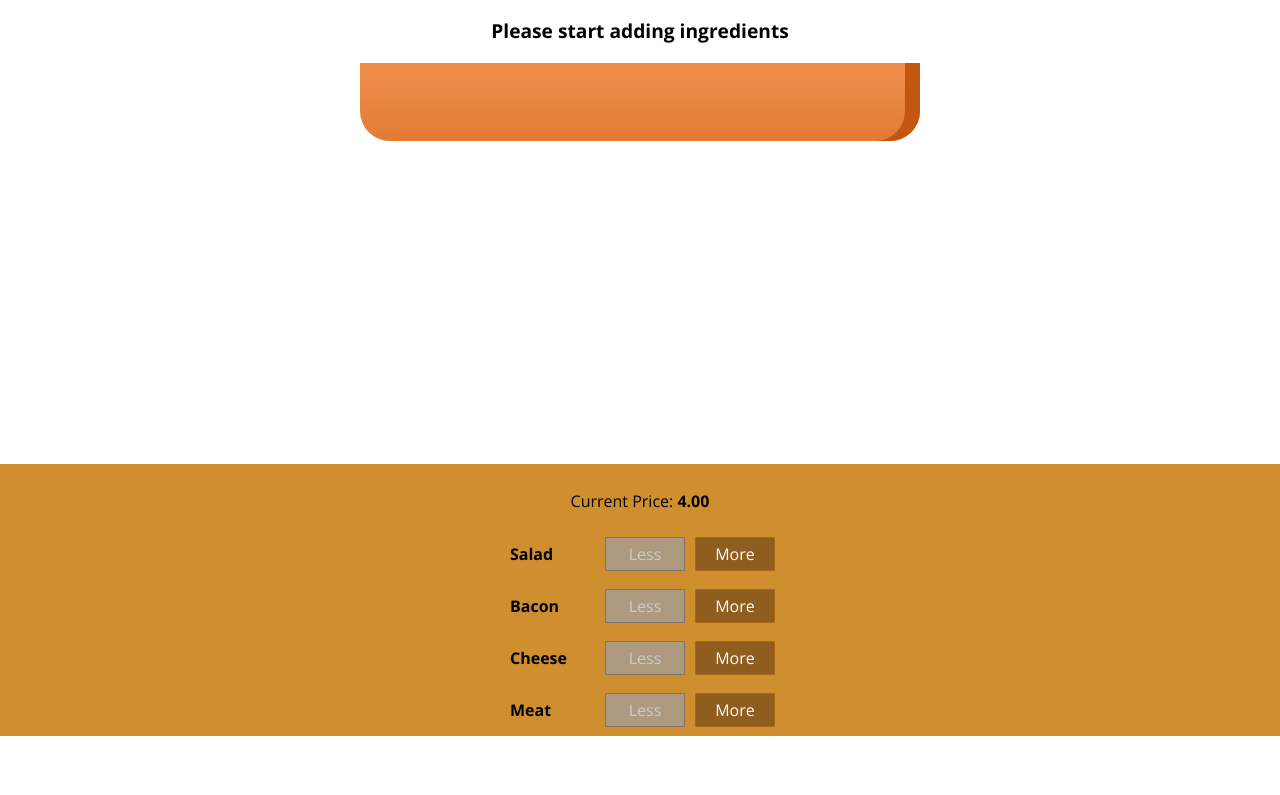
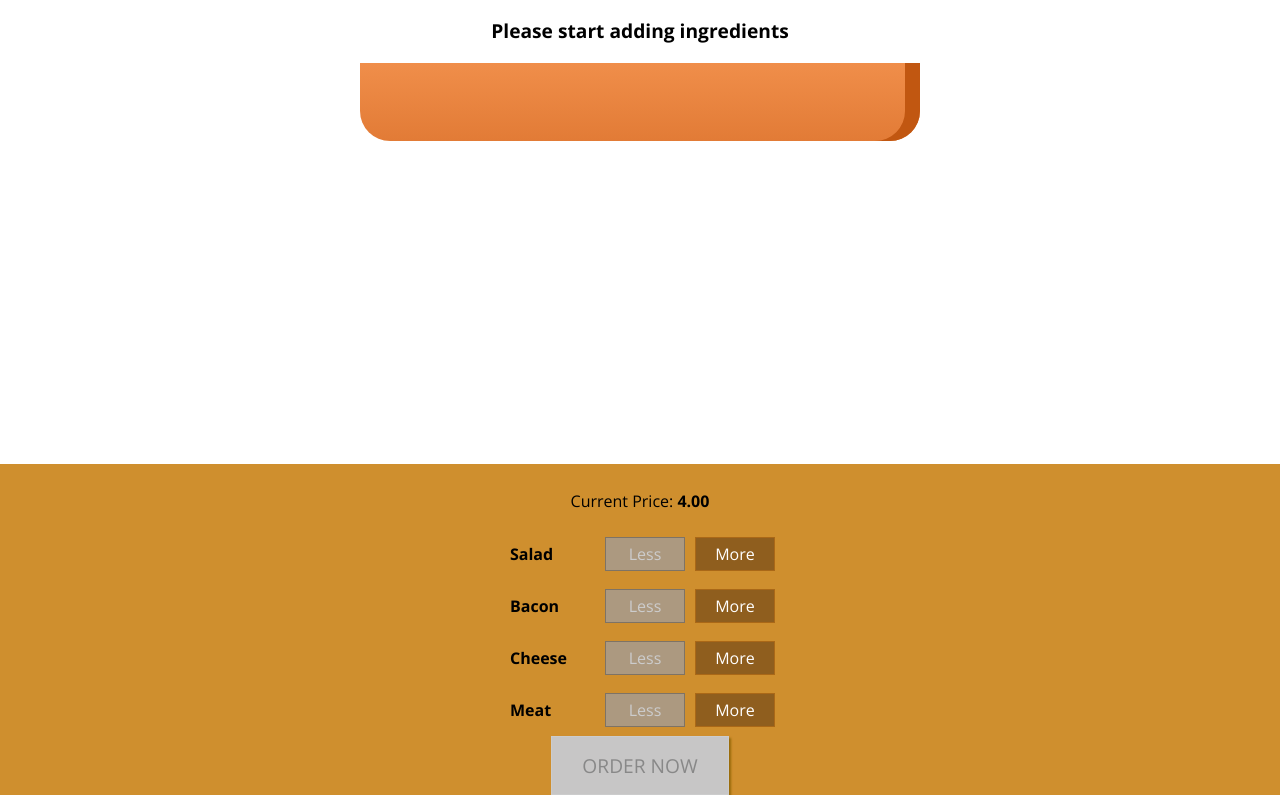
Before and after one commit to nmanzano/reactBurger, a React app: page / in a window 1280 px wide. Shown: the part 174-969 px from the top of the page. Before the commit the page ends 910 px from the top, so only its background shows below. Built offline with nearby package versions, Linux system fonts and the light colour scheme.

Commit message:
added the order button

```diff
--- a/src/components/Burger/BuildControls/BuildControls.css
+++ b/src/components/Burger/BuildControls/BuildControls.css
@@ -8,3 +8,44 @@
   margin: auto;
   padding: 10px 0 0;
 }
+
+.OrderButton {
+    background-color: #DAD735;
+    outline: none;
+    cursor: pointer;
+    border: 1px solid #966909;
+    color: #966909;
+    font-family: inherit;
+    font-size: 1.2em;
+    padding: 15px 30px;
+    box-shadow: 2px 2px 2px #966909;
+}
+
+.OrderButton:hover, .OrderButton:active {
+    background-color: #A0DB41;
+    border: 1px solid #966909;
+    color: #966909;
+}
+
+.OrderButton:disabled {
+    background-color: #C7C6C6;
+    cursor: not-allowed;
+    border: 1px solid #ccc;
+    color: #888888;
+}
+
+.OrderButton:not(:disabled) {
+    animation: enable 0.3s linear;
+}
+
+@keyframes enable {
+    0% {
+        transform: scale(1);
+    }
+    60% {
+        transform: scale(1.1);
+    }
+    100% {
+        transform: scale(1);
+    }
+}
--- a/src/components/Burger/BuildControls/BuildControls.js
+++ b/src/components/Burger/BuildControls/BuildControls.js
@@ -18,6 +18,9 @@
         disabled={props.disabled[ctrl.type]}
       />
     ))}
+    <button
+      className={classes.OrderButton}
+      disabled={!props.purchasable}>ORDER NOW</button>
   </div>
 )
 
--- a/src/containers/BurgerBuilder/BurgerBuilder.js
+++ b/src/containers/BurgerBuilder/BurgerBuilder.js
@@ -18,7 +18,18 @@
       cheese: 0,
       meat: 0,
     },
-    totalPrice: 4
+    totalPrice: 4,
+    purchasable: false
+  }
+
+  updatePurchaseState (ingredients) {
+    const sum = Object.keys(ingredients).map(igKey => {
+      return ingredients[igKey]
+    })
+    .reduce((sum, el) => {
+      return sum + el;
+    }, 0);
+    this.setState({purchasable: sum > 0});
   }
 
   addIngredientHandler = (type) => {
@@ -32,6 +43,7 @@
     const oldPrice = this.state.totalPrice;
     const newPrice = oldPrice + priceAddition;
     this.setState({totalPrice: newPrice, ingredients: updatedIngredients})
+    this.updatePurchaseState(updatedIngredients);
   }
 
   removeIngredienHandler = (type) => {
@@ -48,6 +60,7 @@
     const oldPrice = this.state.totalPrice;
     const newPrice = oldPrice - priceDeduction;
     this.setState({totalPrice: newPrice, ingredients: updatedIngredients})
+    this.updatePurchaseState(updatedIngredients);
   }
 
   render(){
@@ -64,6 +77,7 @@
           ingredientAdded={this.addIngredientHandler}
           ingredientRemoved={this.removeIngredienHandler}
           disabled={disabledInfo}
+          purchasable={this.state.purchasable}
           price={this.state.totalPrice}
         />
       </Aux>
```
